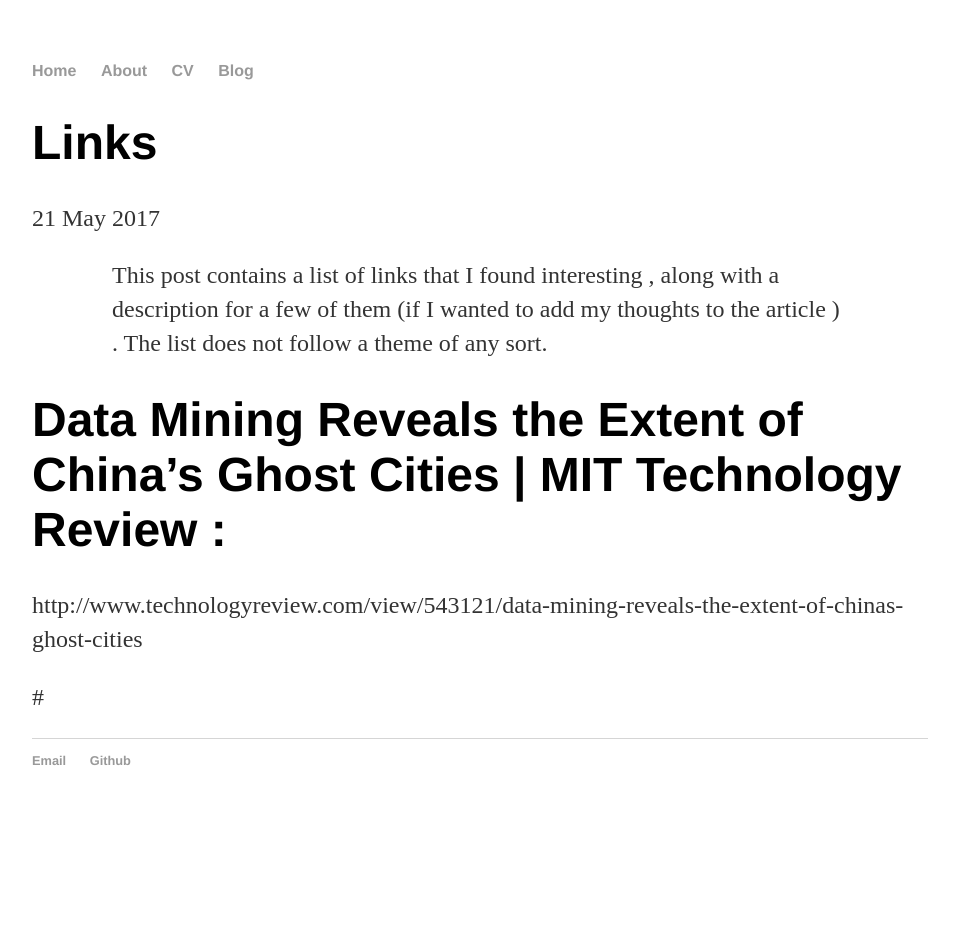
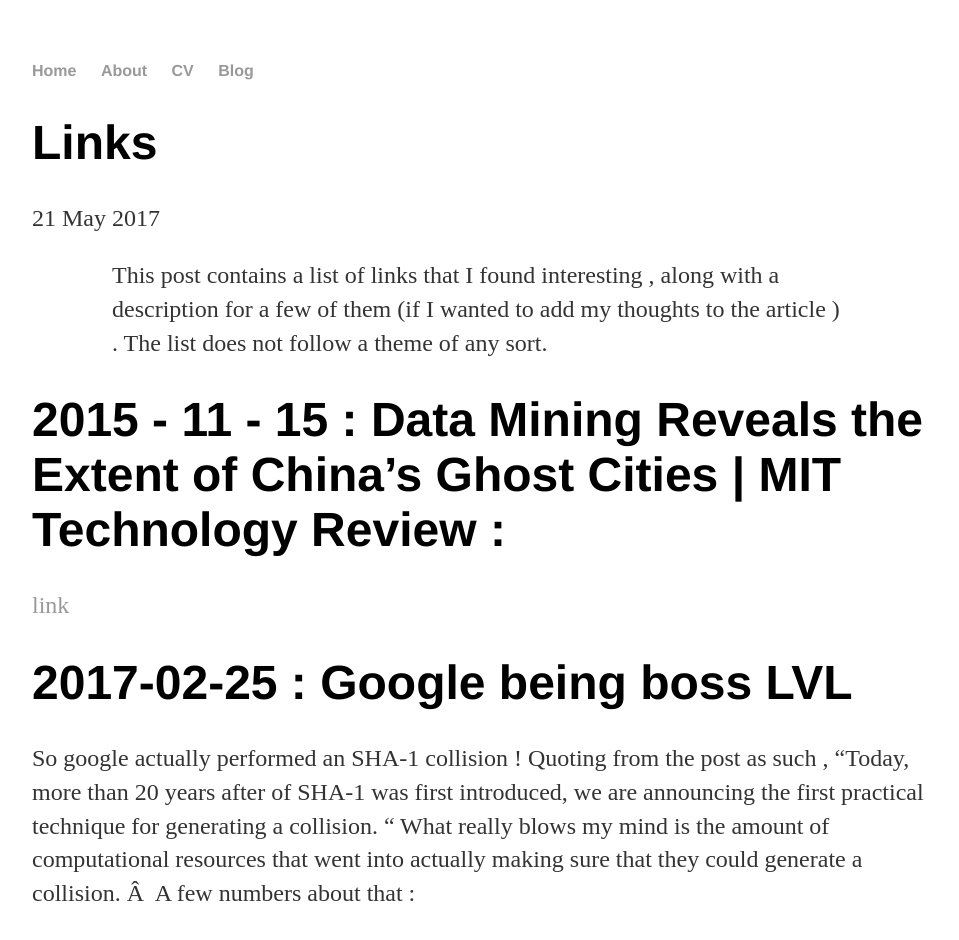
Before and after one commit to projectyotta/saurabh-rao.github.io, a Jekyll site: the page built from _posts/2017-05-21-links.md, in a window 1280 px wide. Shown: the top 940 px of the page, without its empty margins (160-1119 px from the left). Built offline with Jekyll 4.4.1, drawn with Linux system fonts in a browser that asks for light colours; our own code applies the rules of GitHub Pages for plain Markdown files; before the commit the page ends 900 px from its top, so only the background shows below that; some of the changed text lies outside the part shown.

Commit message:
Update 2017-05-21-links.md

```diff
--- a/_posts/2017-05-21-links.md
+++ b/_posts/2017-05-21-links.md
@@ -1,7 +1,18 @@
 >> This post contains a list of links that I found interesting , along with a description for a few of them (if I wanted to add my thoughts to the article ) . The list does not follow a theme of any sort.
 
 
-# Data Mining Reveals the Extent of China's Ghost Cities | MIT Technology Review :
-http://www.technologyreview.com/view/543121/data-mining-reveals-the-extent-of-chinas-ghost-cities
+# 2015 - 11 - 15 :  Data Mining Reveals the Extent of China's Ghost Cities | MIT Technology Review :
+<a href="http://www.technologyreview.com/view/543121/data-mining-reveals-the-extent-of-chinas-ghost-cities"> link </a>
+<br>
 
-#
+# 2017-02-25 : Google being boss LVL
+So google actually performed an SHA-1 collision ! Quoting from the post as such , "Today, more than 20 years after of SHA-1 was first introduced, we are announcing the first practical technique for generating a collision. " What really blows my mind is the amount of computational resources that went into actually making sure that they could generate a collision. Â  A few numbers about that :
+
+  * Nine quintillion (9,223,372,036,854,775,808) SHA1 computations in total
+  * 6,500 years of CPU computation to complete the attack first phase
+  * 110 years of GPU computation to complete the second phase![](https://maruwahna.files.wordpress.com/2017/02/a02d4-complexity2bcompared.png)I still remember going through the MD5 method back in collegeÂ , and thinking to myself , what is the degree of improvements that current methods have over the MD5 . I encountered the SHA1 then and remember thinking that it was a pretty solid fix. That being said , it is important to keep in mind that cryptography is always a cat and mouse game . The harder people try to protect their data and privacy with world class standards, the other side will try equally harder , if not more , to come up with methods to crack said standards. And that , I think , is the beauty of it . A constant struggle to beat the odds.
+<a href="https://security.googleblog.com/2017/02/announcing-first-sha1-collision.html"> Link to full article </a>
+<br>
+# jwhfbkewf
+
+wkjfbwekf
```
